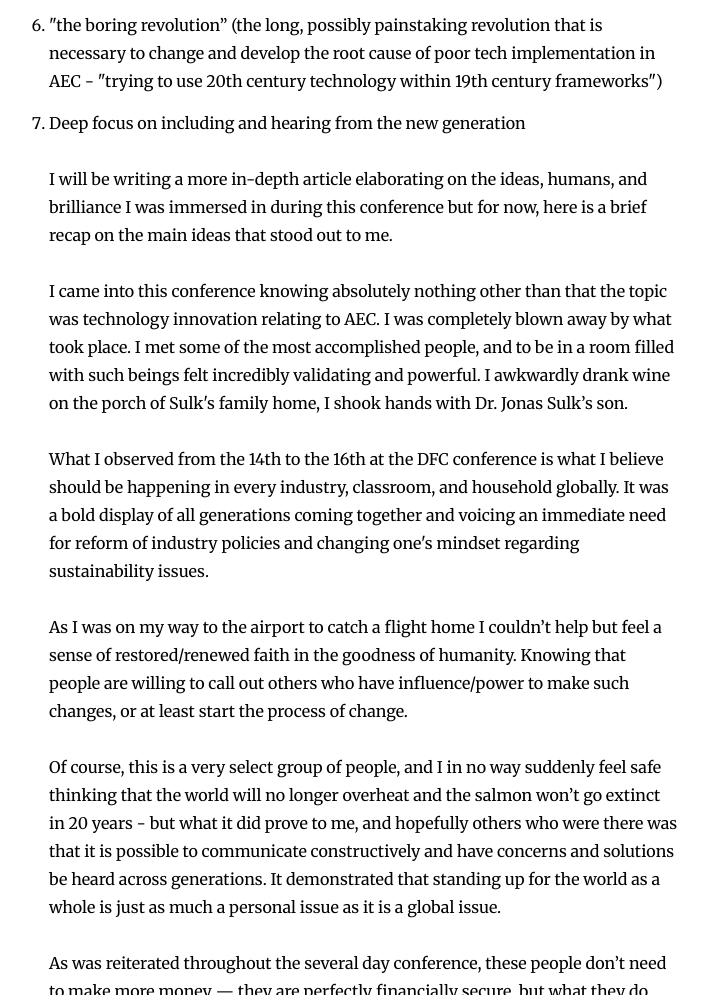
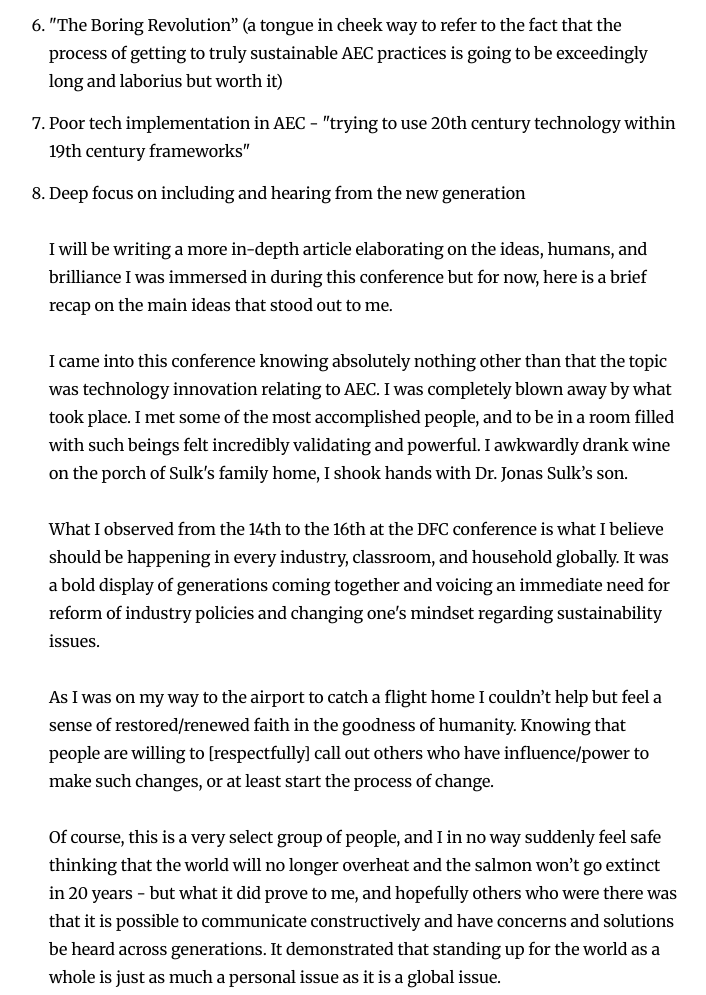
Before and after one commit to taylorhahn27/my-blog, a Gatsby site: page /dfc/dfc/ in a window 1280 px wide. Shown: the part 767-1762 px from the top of the page, without its empty margins (276-982 px from the left). Built offline with nearby package versions, Linux system fonts and the light colour scheme; Gatsby itself is replaced by a stand-in of ours; some packages are replaced by stand-ins of ours.

Commit message:
dfc typo

```diff
--- a/content/blog/dfc/dfc.md
+++ b/content/blog/dfc/dfc.md
@@ -13,16 +13,18 @@ Overarching themes:
 4. Circular construction (“an economic concept whose objective is that the value of products, materials and resources is kept in the economy for as long as possible, and that waste generation is minimized.”)
 5. Rather than fighting over crumbs of an existing market, build a new
    market- a new cake, and get a bigger piece of that cake
-6. "the boring revolution” (the long, possibly painstaking revolution that is necessary to change and develop the root cause of poor tech implementation in AEC - "trying to use 20th century technology within 19th century frameworks")
-7. Deep focus on including and hearing from the new generation
+6. "The Boring Revolution” (a tongue in cheek way to refer to the fact that the process of getting to
+   truly sustainable AEC practices is going to be exceedingly long and laborius but worth it)
+7. Poor tech implementation in AEC - "trying to use 20th century technology within 19th century frameworks"
+8. Deep focus on including and hearing from the new generation
 
 I will be writing a more in-depth article elaborating on the ideas, humans, and brilliance I was immersed in during this conference but for now, here is a brief recap on the main ideas that stood out to me.
 
 I came into this conference knowing absolutely nothing other than that the topic was technology innovation relating to AEC. I was completely blown away by what took place. I met some of the most accomplished people, and to be in a room filled with such beings felt incredibly validating and powerful. I awkwardly drank wine on the porch of Sulk's family home, I shook hands with Dr. Jonas Sulk’s son.
 
-What I observed from the 14th to the 16th at the DFC conference is what I believe should be happening in every industry, classroom, and household globally. It was a bold display of all generations coming together and voicing an immediate need for reform of industry policies and changing one's mindset regarding sustainability issues.
+What I observed from the 14th to the 16th at the DFC conference is what I believe should be happening in every industry, classroom, and household globally. It was a bold display of generations coming together and voicing an immediate need for reform of industry policies and changing one's mindset regarding sustainability issues.
 
-As I was on my way to the airport to catch a flight home I couldn’t help but feel a sense of restored/renewed faith in the goodness of humanity. Knowing that people are willing to call out others who have influence/power to make such changes, or at least start the process of change.
+As I was on my way to the airport to catch a flight home I couldn’t help but feel a sense of restored/renewed faith in the goodness of humanity. Knowing that people are willing to [respectfully] call out others who have influence/power to make such changes, or at least start the process of change.
 
 Of course, this is a very select group of people, and I in no way suddenly feel safe thinking that the world will no longer overheat and the salmon won’t go extinct in 20 years - but what it did prove to me, and hopefully others who were there was that it is possible to communicate constructively and have concerns and solutions be heard across generations. It demonstrated that standing up for the world as a whole is just as much a personal issue as it is a global issue.
 
```
